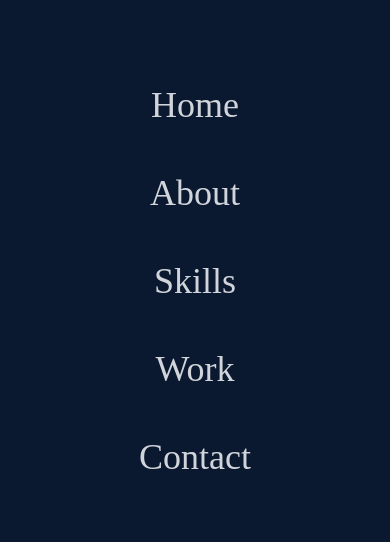
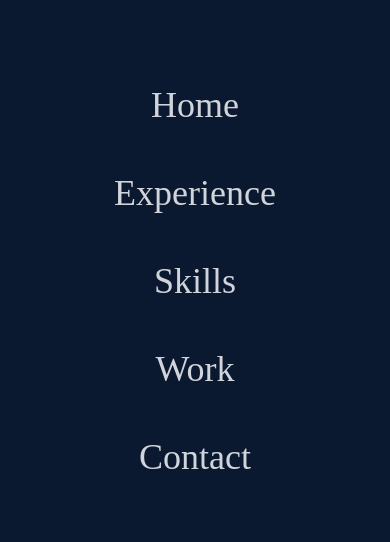
Before and after one commit to Liam263/Portfolio, a React (Create React App) app: page / in a window 390 px wide. Both pictures are taken after a click on the element 366 px from the left and 40 px from the top of the page. Shown: the part 141-683 px from the top of the page. Built offline with nearby package versions, Linux system fonts and the light colour scheme.

Commit message:
update responsive

```diff
--- a/src/App.js
+++ b/src/App.js
@@ -6,7 +6,7 @@ import Work from "./components/Work";
 
 function App() {
   return (
-    <div >
+    <div className="flex flex-col" >
      <Navbar/>
      <Home/>
      <About/>
--- a/src/components/About.jsx
+++ b/src/components/About.jsx
@@ -2,7 +2,7 @@ import React from "react";
 
 const About = () => {
   return (
-    <div name="experience" className="w-full h-screen bg-[#0a192f]">
+    <div name="experience" className="size-full bg-[#0a192f]">
       {/* Skill Container */}
       <div className="max-w-[1000px] mx-auto p-4 flex flex-col justify-center w-full h-full text-gray-300  ">
         <div className="">
--- a/src/components/Home.jsx
+++ b/src/components/Home.jsx
@@ -4,9 +4,9 @@ import hackathon from "../assets/Hackathon2024.png";
 import  DeanList from '../assets/DeanList.jpg'
 const Home = () => {
   return (
-    <div name="home" className=" flex items-center w-full h-screen bg-[#0a1927]">
+    <div name="home" className="mt-[80px]  sm:flex sm:items-center size-full  bg-[#0a1927]">
       {/* Intro Container */}
-      <div className="w-1/2 mx-auto px-8 flex flex-col justify-center h-full text-gray-200">
+      <div className=" sm:w-1/2 mx-auto px-8 flex flex-col justify-center h-full text-gray-200">
         <p className="text-4xl font-bold text-blue-500">Hi, my name is </p>
         <h1 className="text-4xl sm:text-7xl font-bold">Lam Nguyen</h1>
         <h2 className="text-4xl sm:text-5xl font-bold text-[#8892b0] max-w-[800px]">
@@ -31,7 +31,7 @@ const Home = () => {
           </button>
         </div>
       </div>
-      <img src={DeanList} alt="DeanList" className="w-1/3 h-1/2 mr-[100px]"/>
+      <img src={DeanList} alt="DeanList" className="hidden sm:block w-1/3 h-1/2 mr-[100px]"/>
     </div>
   );
 };
--- a/src/components/Navbar.jsx
+++ b/src/components/Navbar.jsx
@@ -1,85 +1,191 @@
-import React, { useState } from 'react'
-import avatar from '../assets/avatar.jpeg'
-import { FaBars, FaTimes, FaGithub, FaLinkedin } from 'react-icons/fa'
+import React, { useState } from "react";
+import avatar from "../assets/avatar.jpeg";
+import { FaBars, FaTimes, FaGithub, FaLinkedin } from "react-icons/fa";
 import { BsPersonLinesFill } from "react-icons/bs";
 
 import { HiOutlineMail } from "react-icons/hi";
-import { Link } from 'react-scroll'
+import { Link } from "react-scroll";
 const Navbar = () => {
-
   const [nav, setNav] = useState(false);
-    const handleClick = () => setNav(!nav)
-
+  const handleClick = () => {
+    setNav(!nav);
+  };
 
   return (
-        <div className='fixed w-full h-[80px] flex justify-between items-center px-4 bg-[#0a192f] text-gray-300'>
+    <div className="fixed w-full h-[80px] flex justify-between items-center px-4 bg-[#0a192f] text-gray-300">
       <div>
-                <img src={avatar} alt="Avatar" className='rounded-full' style={{ width: '50px' }} />
+        <img
+          src={avatar}
+          alt="Avatar"
+          className="rounded-full"
+          style={{ width: "50px" }}
+        />
       </div>
 
       {/* desktop menu */}
-            <ul className='hidden md:flex'>
+      <ul className="hidden md:flex">
         <li>
-                    <Link activeClass="active" to="home" smooth={true} offset={50} duration={500}>
+          <Link
+            activeClass="active"
+            to="home"
+            smooth={true}
+            offset={50}
+            duration={500}
+          >
             Home
           </Link>
         </li>
         <li>
-                    <Link activeClass="active" to="experience" smooth={true} offset={50} duration={500}>
+          <Link
+            activeClass="active"
+            to="experience"
+            smooth={true}
+            offset={50}
+            duration={500}
+          >
             Experience
           </Link>
         </li>
         <li>
-                    <Link activeClass="active" to="skills" smooth={true} offset={50} duration={500}>
+          <Link
+            activeClass="active"
+            to="skills"
+            smooth={true}
+            offset={50}
+            duration={500}
+          >
             Skills
           </Link>
         </li>
         <li>
-                    <Link activeClass="active" to="work" smooth={true} offset={50} duration={500}>
+          <Link
+            activeClass="active"
+            to="work"
+            smooth={true}
+            offset={50}
+            duration={500}
+          >
             Works
           </Link>
         </li>
-
       </ul>
 
       {/* Hamburger */}
-            <div onClick={handleClick} className=' md:hidden z-10'>
+      <div onClick={handleClick} className=" md:hidden z-10">
         {!nav ? <FaBars /> : <FaTimes />}
       </div>
 
       {/* Mobile menu */}
-            <ul className={!nav ? 'hidden' : '   absolute top-0 left-0 w-full h-screen bg-[#0a192f] flex flex-col justify-center items-center'}>
-                <li className='py-6 text-4xl'>Home</li>
-                <li className='py-6 text-4xl'>About</li>
-                <li className='py-6 text-4xl'>Skills</li>
-                <li className='py-6 text-4xl'>Work</li>
-                <li className='py-6 text-4xl'>Contact</li>
+      <ul
+        className={
+          !nav
+            ? "hidden"
+            : "   absolute top-0 left-0 w-full h-screen bg-[#0a192f] flex flex-col justify-center items-center"
+        }
+      >
+        <li className="py-6 text-4xl">
+          <Link
+            activeClass="active"
+            to="home"
+            smooth={true}
+            offset={50}
+            duration={500}
+            onClick={handleClick}
+          >
+            Home
+          </Link>
+        </li>
+        <li className="py-6 text-4xl">
+          <Link
+            activeClass="active"
+            to="experience"
+            smooth={true}
+            offset={50}
+            duration={500}
+            onClick={handleClick}
+          >
+            Experience
+          </Link>
+        </li>
+        <li className="py-6 text-4xl">
+          <Link
+            activeClass="active"
+            to="skills"
+            smooth={true}
+            offset={50}
+            duration={500}
+            onClick={handleClick}
+          >
+            Skills
+          </Link>
+        </li>
+        <li className="py-6 text-4xl">
+          <Link
+            activeClass="active"
+            to="work"
+            smooth={true}
+            offset={50}
+            duration={500}
+            onClick={handleClick}
+          >
+            Work
+          </Link>
+        </li>
+        <li className="py-6 text-4xl">Contact</li>
       </ul>
 
       {/* Social Icons */}
 
       <div className=" hidden md:flex fixed flex-col top-[35%]  left-0">
-                <ul >
-                    <li className='w-[160px] h-[60px] flex justify-between items-center ml-[-100px] hover:ml-[-10px] duration-300 bg-blue-600'>
-                        <a className='flex justify-between items-center w-full text-gray-300' target='blank' href="https://www.linkedin.com/in/lamnguyen2002/"> Linkedin <FaLinkedin size={30} /></a>
+        <ul>
+          <li className="w-[160px] h-[60px] flex justify-between items-center ml-[-100px] hover:ml-[-10px] duration-300 bg-blue-600">
+            <a
+              className="flex justify-between items-center w-full text-gray-300"
+              target="blank"
+              href="https://www.linkedin.com/in/lamnguyen2002/"
+            >
+              {" "}
+              Linkedin <FaLinkedin size={30} />
+            </a>
           </li>
-                    <li className='w-[160px] h-[60px] flex justify-between items-center ml-[-100px] hover:ml-[-10px] duration-300 bg-[#333333]'>
-                        <a className='flex justify-between items-center w-full text-gray-300' target='blank' href="https://github.com/Liam263"> GitHub <FaGithub size={30} /></a>
+          <li className="w-[160px] h-[60px] flex justify-between items-center ml-[-100px] hover:ml-[-10px] duration-300 bg-[#333333]">
+            <a
+              className="flex justify-between items-center w-full text-gray-300"
+              target="blank"
+              href="https://github.com/Liam263"
+            >
+              {" "}
+              GitHub <FaGithub size={30} />
+            </a>
           </li>
-                    <li className='w-[160px] h-[60px] flex justify-between items-center ml-[-100px] hover:ml-[-10px] duration-300 bg-red-500'>
-                        <a className='flex justify-between items-center w-full text-gray-300' target='blank' href='mailto:thanhlamnguyen26302@gmail.com'
-                        onClick={(e)=>{
+          <li className="w-[160px] h-[60px] flex justify-between items-center ml-[-100px] hover:ml-[-10px] duration-300 bg-red-500">
+            <a
+              className="flex justify-between items-center w-full text-gray-300"
+              target="blank"
+              href="mailto:thanhlamnguyen26302@gmail.com"
+              onClick={(e) => {
                 e.preventDefault();
-                            window.location.href = 'mailto:thanhlamnguyen26302@gmail.com'
-                        }} > Email <HiOutlineMail size={30} /></a>
+                window.location.href = "mailto:thanhlamnguyen26302@gmail.com";
+              }}
+            >
+              {" "}
+              Email <HiOutlineMail size={30} />
+            </a>
           </li>
-                    <li className='w-[160px] h-[60px] flex justify-between items-center ml-[-100px] hover:ml-[-10px] duration-300 bg-[#565f69]'>
-                        <a className='flex justify-between items-center w-full text-gray-300' target='blank' href="https://nguyenthanhlam01.hackerresume.io/c44465f9-c002-4215-8f28-30109393be26"> Resume <BsPersonLinesFill size={30} /></a>
+          <li className="w-[160px] h-[60px] flex justify-between items-center ml-[-100px] hover:ml-[-10px] duration-300 bg-[#565f69]">
+            <a
+              className="flex justify-between items-center w-full text-gray-300"
+              target="blank"
+              href="https://nguyenthanhlam01.hackerresume.io/c44465f9-c002-4215-8f28-30109393be26"
+            >
+              {" "}
+              Resume <BsPersonLinesFill size={30} />
+            </a>
           </li>
         </ul>
       </div>
     </div>
-    )
-}
+  );
+};
 
-export default Navbar
+export default Navbar;
--- a/src/components/Skills.jsx
+++ b/src/components/Skills.jsx
@@ -9,7 +9,7 @@ import NextJs from '../assets/Nextjs.svg'
 import TypeScript from '../assets/Typescript.png'
 const Skills = () => {
   return (
-    <div name="skills" className='w-full h-screen bg-[#0a192f]'>
+    <div name="skills" className='size-full bg-[#0a192f]'>
         {/* Skill Container */}
         <div className='max-w-[1000px] mx-auto p-4 flex flex-col justify-center w-full h-full text-gray-300  '>
             <div>
```
Lines whose indentation alone changed are shown as unchanged.
